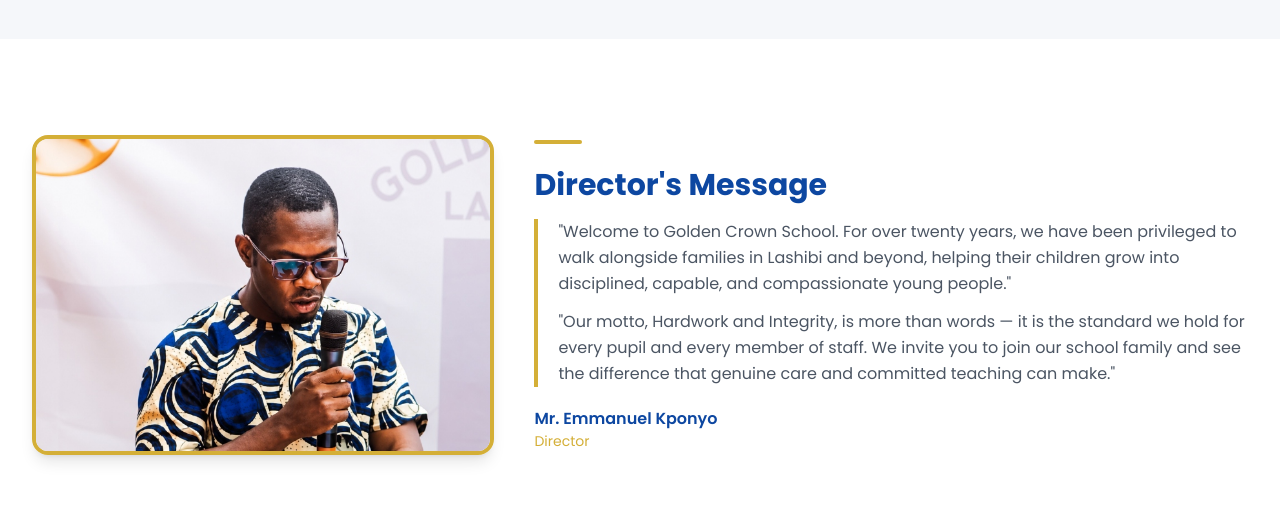
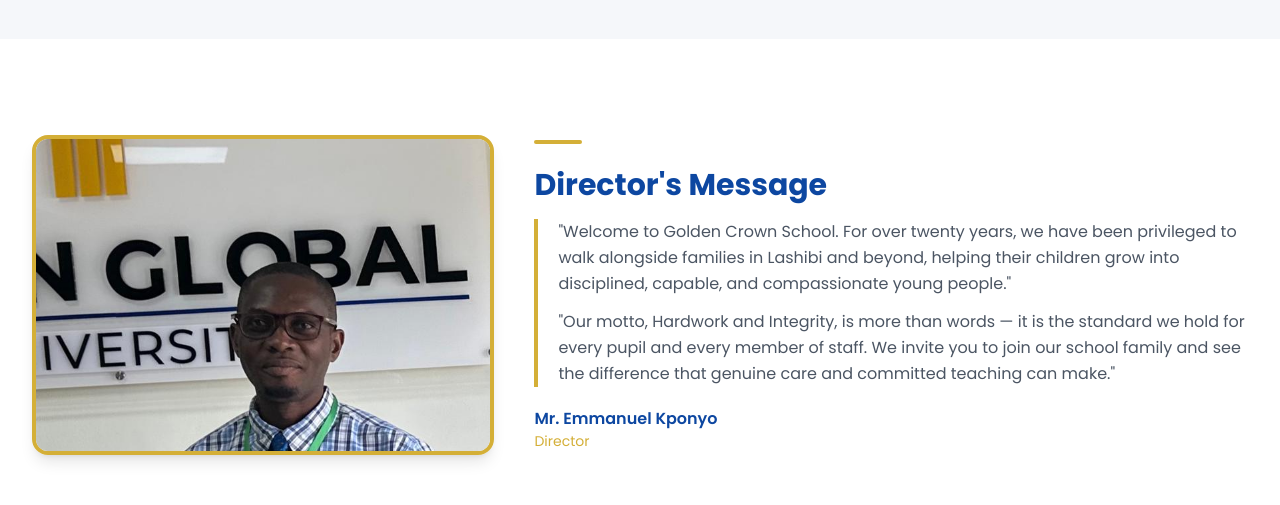
Before and after one commit to cyrusemma/GCS, a React (Vite) app: page /about in a window 1280 px wide. Shown: the part 2240-2745 px from the top of the page. Built offline with nearby package versions, Linux system fonts and the light colour scheme; no server answers.

Commit message:
fix: update director image to director2.png and adjust crop positioning

```diff
--- a/src/data/images.js
+++ b/src/data/images.js
@@ -2,7 +2,7 @@
 export const ASSETS = {
   badge: "/assets/golden_crown_school_badge.png",
   building: "/assets/building_from_outside_view_of_golden_cr.webp",
-  director: "/assets/director.jpg",
+  director: "/assets/director2.png",
 }
 
 export const IMAGES = {
--- a/src/pages/About.jsx
+++ b/src/pages/About.jsx
@@ -147,7 +147,7 @@ export default function About() {
               onError={onImgError}
               alt="Mr. Emmanuel Kponyo — Director, Golden Crown School"
               loading="lazy"
-              className="rounded-2xl w-full h-80 object-cover object-top shadow-lg border-4 border-crown-gold"
+              className="rounded-2xl w-full h-80 object-cover object-[center_25%] shadow-lg border-4 border-crown-gold"
             />
           </motion.div>
           <motion.div
```
Also changed, not shown: public/assets/director2.png (added).
